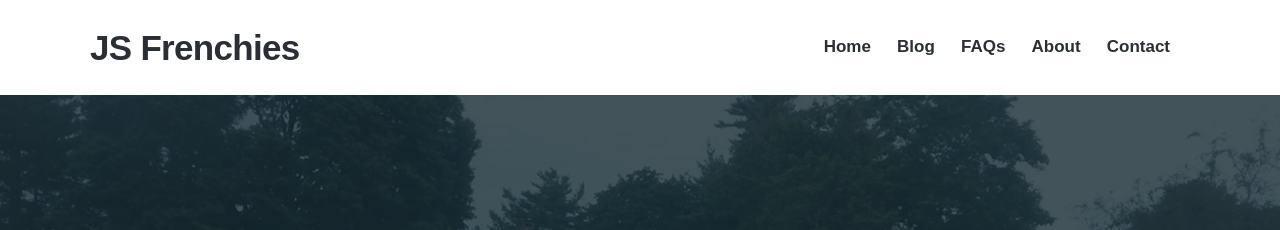
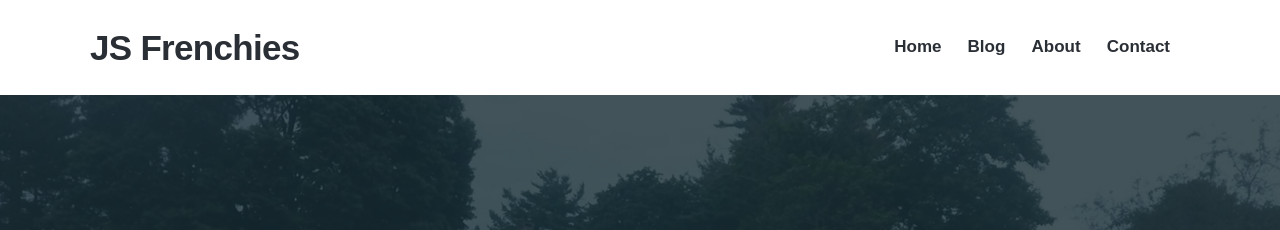
Before and after one commit to jcsodenkamp/jcsodenkamp.github.io, a Jekyll site: the page built from _pages/FAQs.md, in a window 1280 px wide. Shown: the top 230 px of the page. Built offline with Jekyll 4.4.1, drawn with Linux system fonts in a browser that asks for light colours; nearby versions of some CDN libraries; some web fonts are replaced.

Commit message:
Update settings.yml

```diff
--- a/_data/settings.yml
+++ b/_data/settings.yml
@@ -12,8 +12,6 @@ menu_settings:
       url: '/'
     - title: 'Blog'
       url: '/blog/'
-    - title: 'FAQs'
-      url: '/faq'
     - title: 'About'
       url: '/about'
     - title: 'Contact'
```
